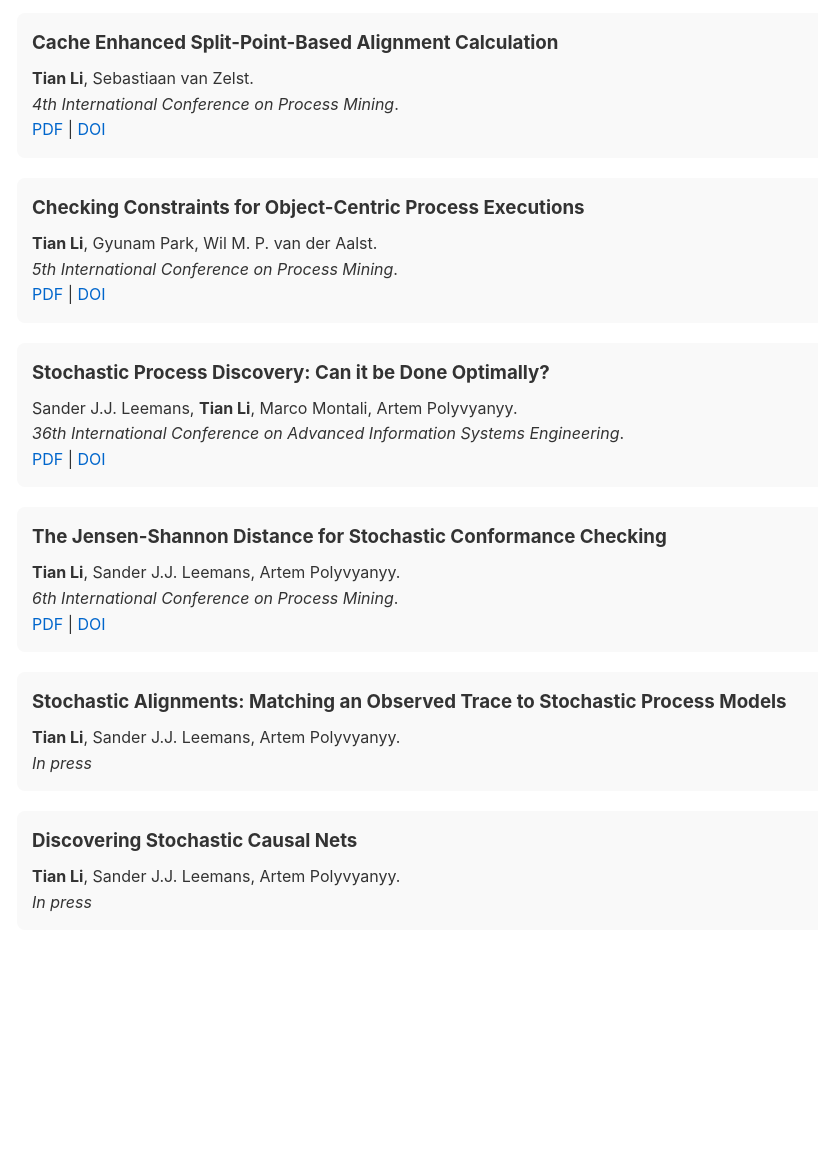
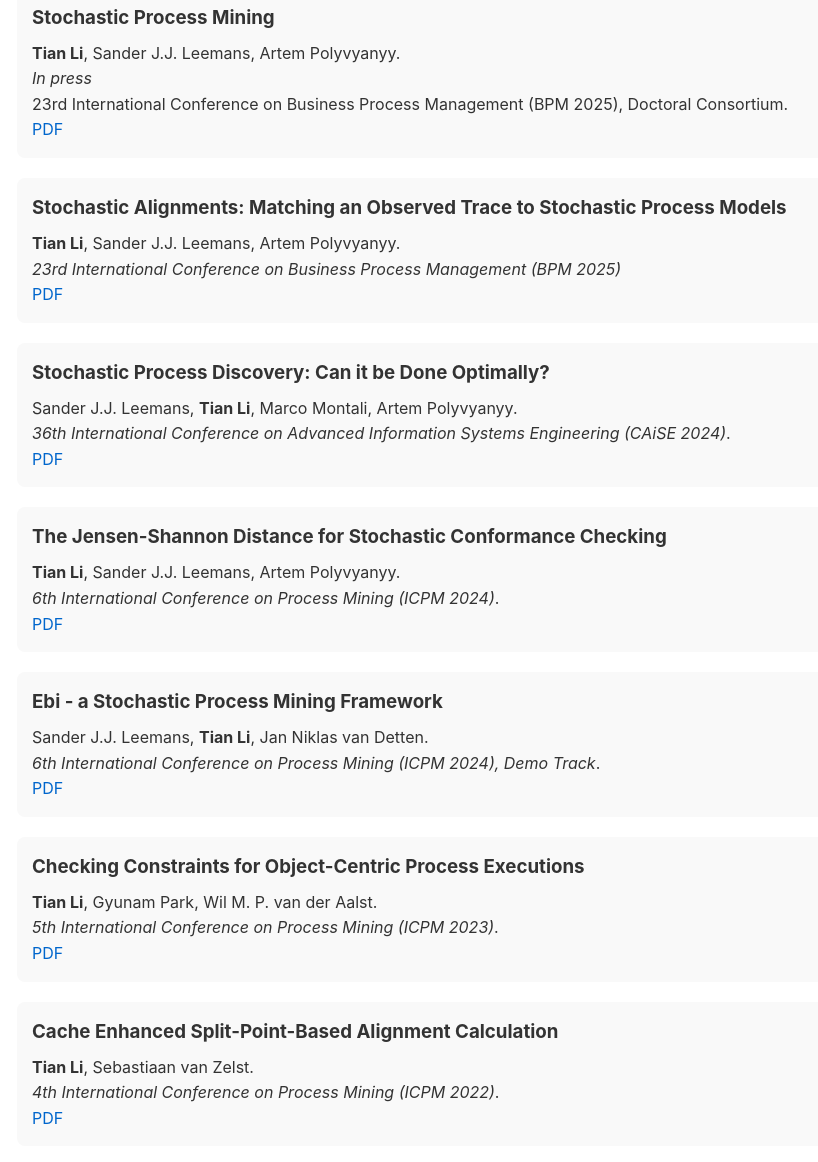
Before and after one commit to brucelit/brucelit.github.io, a plain HTML site: page index.html in a window 1280 px wide. Shown: the part 794-1956 px from the top of the page, without its empty margins (243-1061 px from the left). Before the commit the page ends 1764 px from the top, so only its background shows below. Drawn offline with Linux system fonts and the light colour scheme.

Commit message:
update paper

```diff
--- a/index.html
+++ b/index.html
@@ -244,12 +244,12 @@
                 <!-- Main Information -->
                 <div class="main-info">
                     <h1 class="name">Tian Li</h1>
-                    <p class="tagline">Business process management, Data science, Process mining</p>
+                    <p class="tagline">Business process management, Process mining, Probability Theory</p>
 
                     <div class="description">
                         <p>I'm a joint Ph.D. student at RWTH Aachen University and the University of Melbourne.
-                            I'm passionate about artificial intelligence and process mining.
-                            My current research focuses on stochastic process mining. I'm involved in <a href="#" class="https://ebitools.org/">Ebi</a>, a project that focuses on stochastic process mining algorithms.</p>
+                            I'm passionate about applying process mining and probability theory for business process management.
+                            My current research focuses on stochastic process discovery. I'm involved in <a href="#" class="https://ebitools.org/">Ebi</a>, an open-source business process management framework that focuses on stochastic process mining methods.</p>
                      </div>
 
 
@@ -263,8 +263,9 @@
 
                     <div class="education-item">
                         <h3>Computer Science M.Sc., RWTH Aachen University, Aachen, Germany</h3>
-                        <p>Thesis title: "Efficient State-Space Traversal in Alignment
-Computation" (<a href="pdf/master.pdf" class="link">PDF</a>),</p><p>advised by <a href="https://sebastiaanvanzelst.com/" class="link">Sebastiaan van Zelst</a> and <a href="https://www.vdaalst.com" class="link">Wil van der Aalst</a>.</p>
+                        <!-- <p>Thesis title: "Efficient State-Space Traversal in Alignment
+Computation" (<a href="pdf/master.pdf" class="link">PDF</a>),</p> -->
+<p>Supervised by <a href="https://sebastiaanvanzelst.com/" class="link">Sebastiaan van Zelst</a> and <a href="https://www.vdaalst.com" class="link">Wil van der Aalst</a>.</p>
                     </div>
 
                     <div class="education-item">
@@ -273,37 +274,57 @@ Computation" (<a href="pdf/master.pdf" class="link">PDF</a>),</p><p>advised by <
 
                     <h2>Publications</h2>
                         <div class="publication-item">
-                            <h3>Cache Enhanced Split-Point-Based Alignment Calculation</h3>
-                            <p><strong>Tian Li</strong>, Sebastiaan van Zelst. <em></p><p>4th International Conference on Process Mining</em>.</p>
-                            <p><a href="pdf/icpm2022.pdf" class="link">PDF</a> | <a href="10.1109/ICPM57379.2022.9980633" class="link">DOI</a></p>
+                            <h3>Stochastic Process Mining</h3>
+                            <p><strong>Tian Li</strong>, Sander J.J. Leemans, Artem Polyvyanyy. <em></p><p>In press</em></p>
+                                                        <p>23rd International Conference on Business Process Management
+(BPM 2025), Doctoral Consortium</em>.</p>
+                            <p><a href="pdf/bpm2025_dc.pdf" class="link">PDF</a></p>
                         </div>
+
                         <div class="publication-item">
-                            <h3>Checking Constraints for Object-Centric Process Executions</h3>
-                            <p><strong>Tian Li</strong>, Gyunam Park, Wil M. P. van der Aalst. <em></p><p>5th International Conference on Process Mining</em>.</p>
-                            <p><a href="10.1007/978-3-031-56107-8_30" class="link">PDF</a> | <a href="10.1007/978-3-031-56107-8_30" class="link">DOI</a></p>
+                            <h3>Stochastic Alignments: Matching an Observed Trace to Stochastic Process Models</h3>
+                            <p><strong>Tian Li</strong>, Sander J.J. Leemans, Artem Polyvyanyy. <em></p><p>23rd International Conference on Business Process Management
+(BPM 2025)</em></p>
+                            <p><a href="pdf/bpm2025.pdf" class="link">PDF</a></p>
                         </div>
+
                         <div class="publication-item">
                             <h3>Stochastic Process Discovery: Can it be Done Optimally?</h3>
                             <p>Sander J.J. Leemans, <strong>Tian Li</strong>, Marco Montali, Artem Polyvyanyy. <em></p>
-                                <p>36th International Conference on Advanced Information Systems Engineering</em>.</p>
-                            <p><a href="pdf/caise2024.pdf" class="link">PDF</a> | <a href="10.1007/978-3-031-61057-8_3" class="link">DOI</a></p>
+                                <p>36th International Conference on Advanced Information Systems Engineering (CAiSE 2024)</em>.</p>
+                            <p><a href="pdf/caise2024.pdf" class="link">PDF</a></p>
                         </div>
                         <div class="publication-item">
                             <h3>The Jensen-Shannon Distance for Stochastic Conformance Checking</h3>
                             <p><strong>Tian Li</strong>, Sander J.J. Leemans, Artem Polyvyanyy. <em></p>
-                                <p>6th International Conference on Process Mining</em>.</p>
-                            <p><a href="pdf/icpm2024.pdf" class="link">PDF</a> | <a href="10.1007/978-3-031-82225-4_6" class="link">DOI</a></p>
+                                <p>6th International Conference on Process Mining (ICPM 2024)</em>.</p>
+                            <p><a href="pdf/icpm2024_jensen.pdf" class="link">PDF</a></p>
                         </div>
+
                         <div class="publication-item">
-                            <h3>Stochastic Alignments: Matching an Observed Trace to Stochastic Process Models</h3>
-                            <p><strong>Tian Li</strong>, Sander J.J. Leemans, Artem Polyvyanyy. <em></p><p>In press</em></p>
-                            <!-- <p><a href="pdf/bpm2025.pdf" class="link">PDF</a></p> -->
+                            <h3>Ebi - a Stochastic Process Mining Framework</h3>
+                            <p>Sander J.J. Leemans, <strong>Tian Li</strong>, Jan Niklas van Detten. <em></p>
+                                <p>6th International Conference on Process Mining (ICPM 2024), Demo Track</em>.</p>
+                            <p><a href="pdf/icpm2024_ebi.pdf" class="link">PDF</a></p>
                         </div>
+
                         <div class="publication-item">
+                            <h3>Checking Constraints for Object-Centric Process Executions</h3>
+                            <p><strong>Tian Li</strong>, Gyunam Park, Wil M. P. van der Aalst.<em></p><p>5th International Conference on Process Mining (ICPM 2023)</em>.</p>
+                            <p><a href="pdf/icpm2023.pdf" class="link">PDF</a></p>
+                        </div>
+
+                        <div class="publication-item">
+                            <h3>Cache Enhanced Split-Point-Based Alignment Calculation</h3>
+                            <p><strong>Tian Li</strong>, Sebastiaan van Zelst. <em></p><p>4th International Conference on Process Mining (ICPM 2022)</em>.</p>
+                            <p><a href="pdf/icpm2022.pdf" class="link">PDF</a></p>
+                        </div>
+
+                        <!-- <div class="publication-item">
                             <h3>Discovering Stochastic Causal Nets</h3>
                             <p><strong>Tian Li</strong>, Sander J.J. Leemans, Artem Polyvyanyy. <em></p><p>In press</em></p>
                             <!-- <p><a href="pdf/icpm2025.pdf" class="link">PDF</a></p> -->
-                        </div>
+                        <!-- </div> -->
                 </div>
             </div>
         </div>
```
Also changed, not shown: 7 other files.
